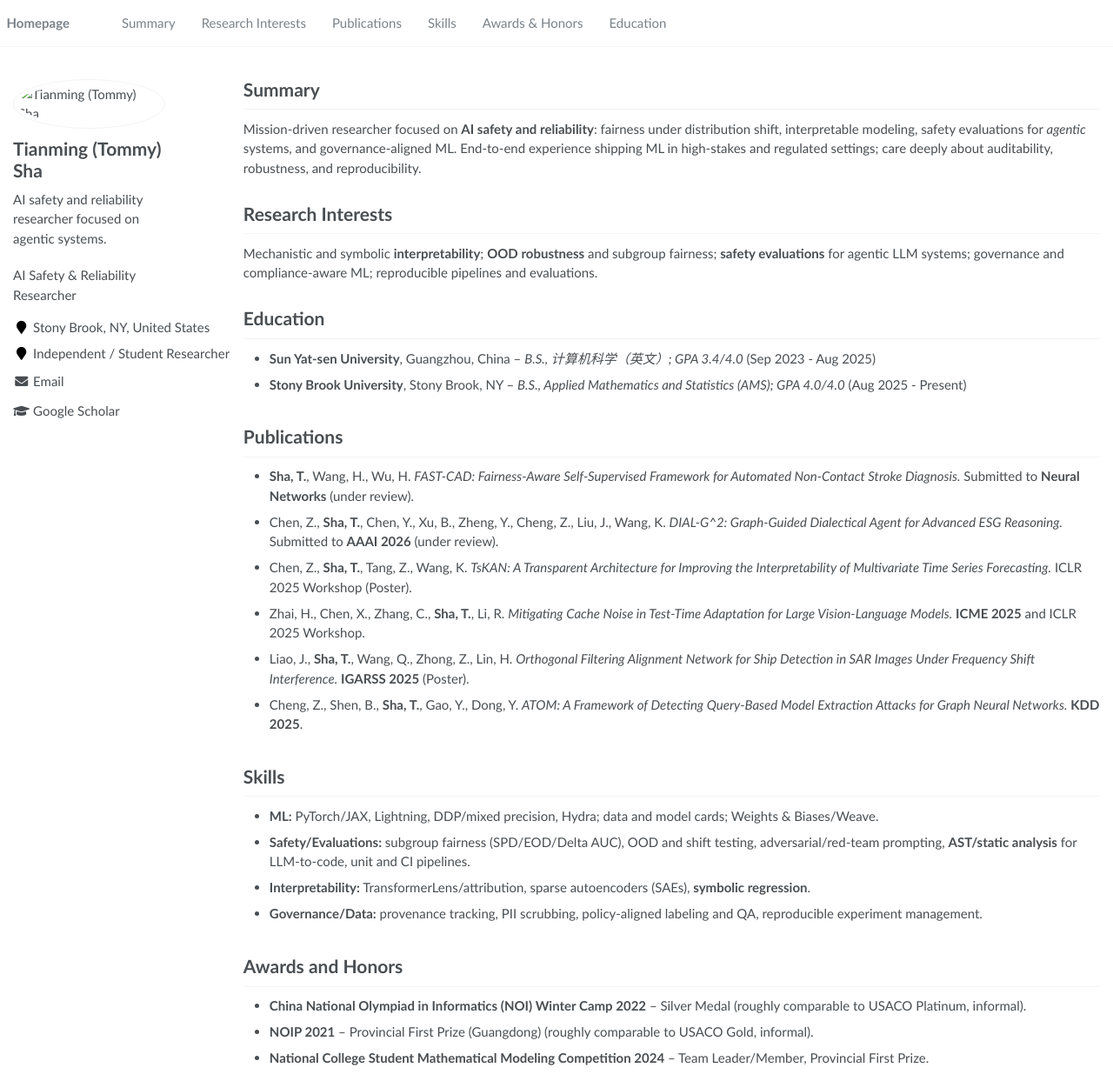
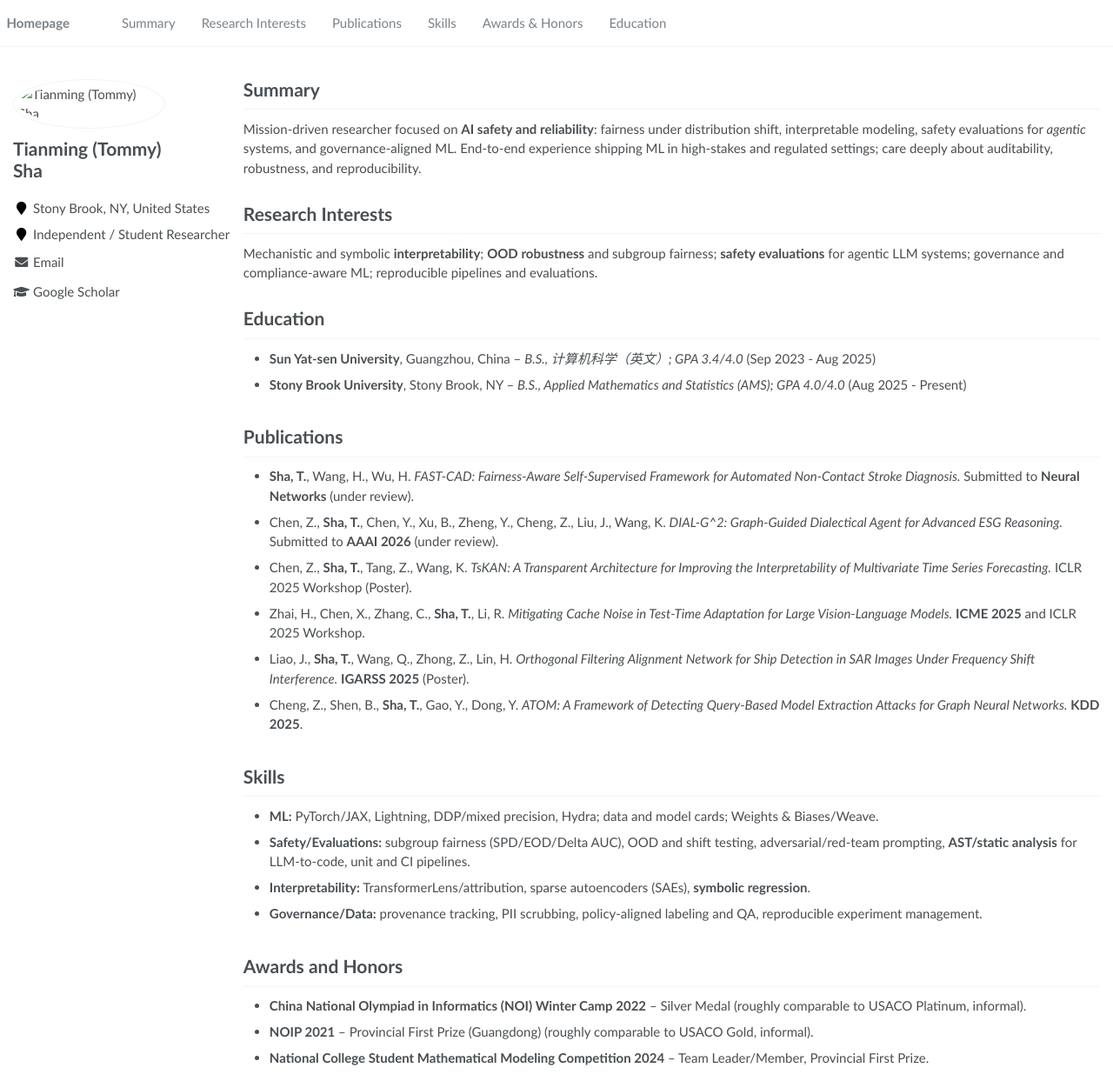
Before and after one commit to shatianming5/shatianming5.github.io, a Jekyll site: the page built from _pages/about.md, in a window 1280 px wide and 1243 px high. Shown: the whole window at 87% size. Built offline with Jekyll 4.4.1, drawn with Linux system fonts in a browser that asks for light colours; our own code applies the rules of GitHub Pages for plain Markdown files.

Commit message:
Clear AI safety description fields

```diff
--- a/_config.yml
+++ b/_config.yml
@@ -7,7 +7,7 @@
 
 # Site Settings
 title                    : "Tianming (Tommy) Sha"
-description              : "AI Safety & Reliability Researcher"
+description              : ""
 repository               : "shatianming5/shatianming5.github.io"
 google_scholar_stats_use_cdn : false
 
@@ -23,7 +23,7 @@ baidu_site_verification  :  # get baidu_site_verification from https://ziyuan.ba
 author:
   name             : "Tianming (Tommy) Sha"
   avatar           : ""
-  bio              : "AI safety and reliability researcher focused on agentic systems."
+  bio              : ""
   location         : "Stony Brook, NY, United States"
   employer         : "Independent / Student Researcher"
   pubmed           :
```
